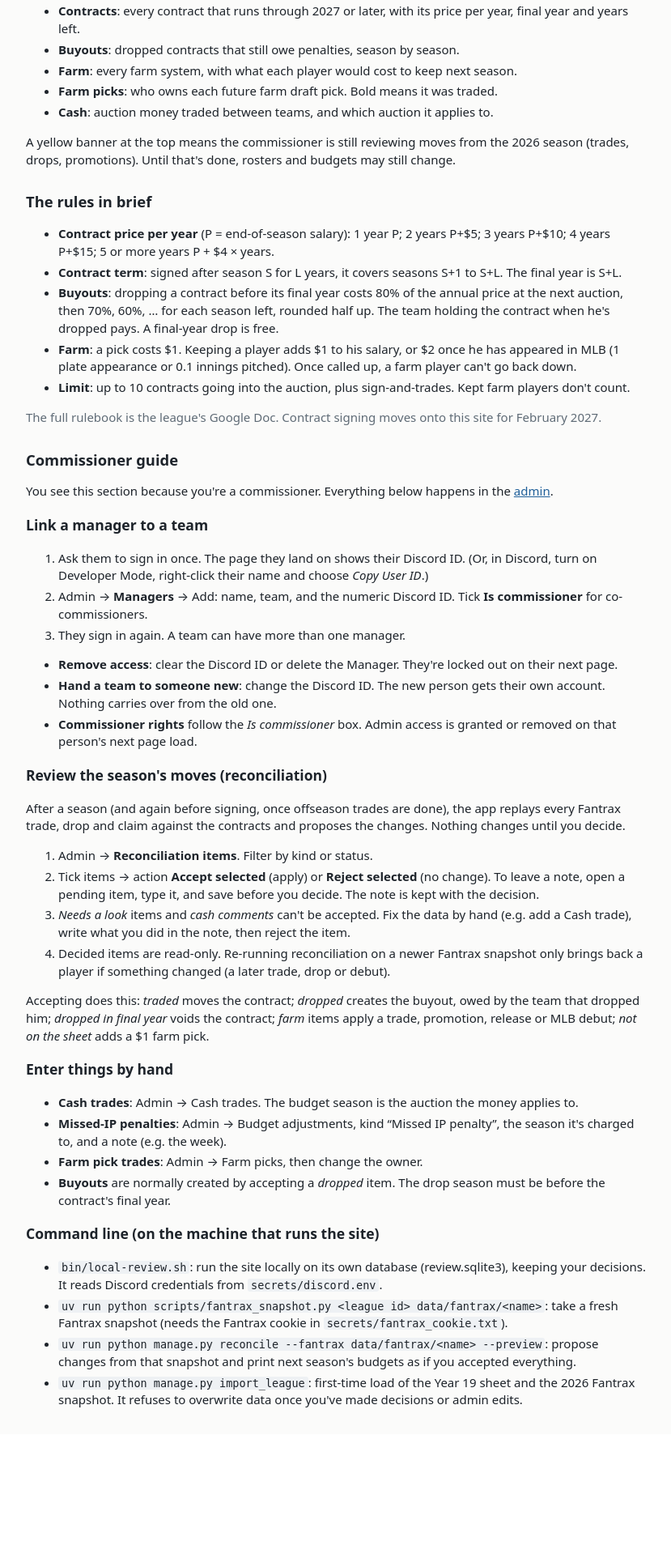
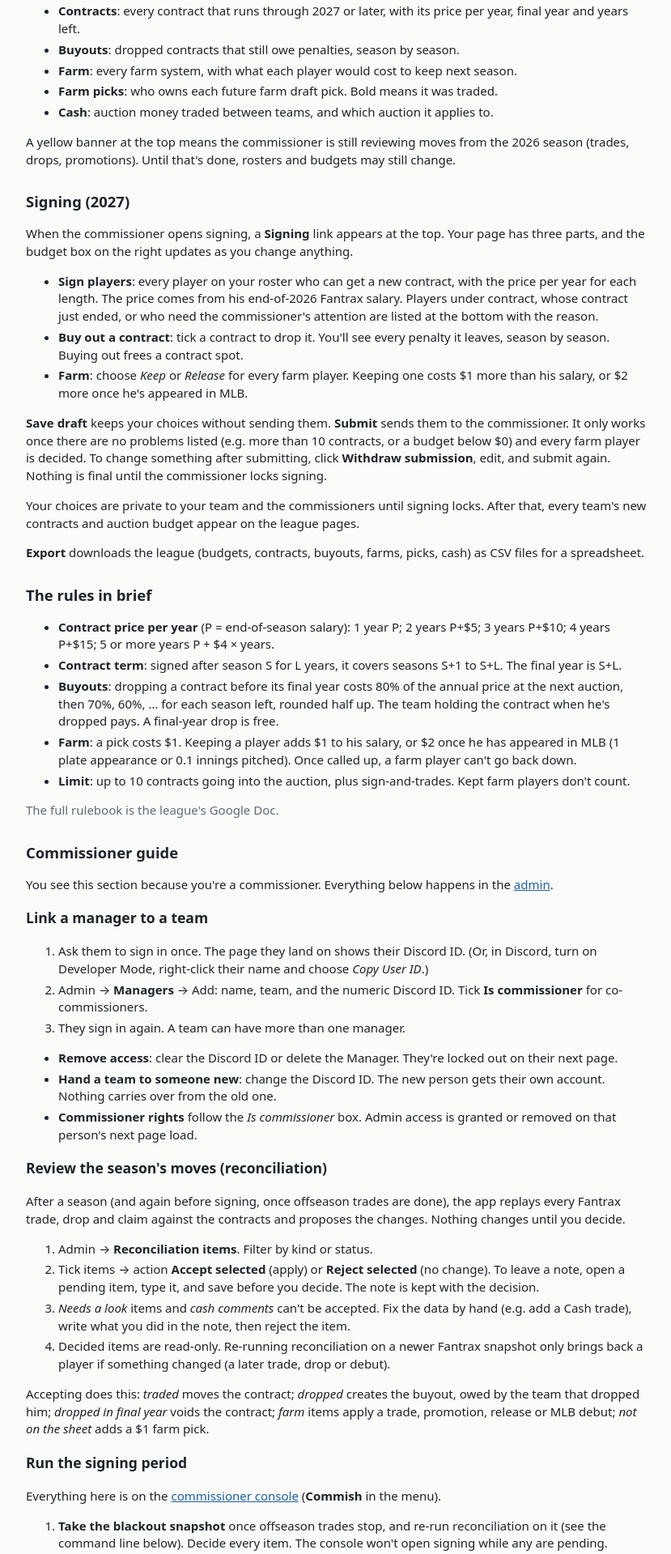
Before and after one commit to mbecker8/dyansty-commish, a Django app: page /help/ in a window 1280 px wide. Shown: the part 628-2547 px from the top of the page at 81% size, without its empty margins (48-877 px from the left). Before the commit the page ends 2366 px from the top, so only its background shows below. Run offline with Django 5.2, Linux system fonts and the light colour scheme; the visitor is signed in with stand-in values (Sample User, id 1); data that the repository does not hold is empty.

Commit message:
Docs and polish for the signing period
Help page: manager signing guide and the commissioner's signing steps.
RULES.md records the signing decisions (provisional ones marked).
ARCHITECTURE.md describes what M4 built. Team pages say 'Auction budget'
once signing locks; local-review.sh loads rosters on first run.

Co-Authored-By: Claude Opus 5.5 <noreply@anthropic.com>
Claude-Session: https://claude.ai/code/session_01VcfQSK3fViip8F5FEzX3BW

```diff
--- a/league/templates/league/help.html
+++ b/league/templates/league/help.html
@@ -34,6 +34,26 @@ done by hand outside Fantrax: contracts, buyouts, the farm system, and the aucti
 <p>A yellow banner at the top means the commissioner is still reviewing moves from the {{ league_season }} season
   (trades, drops, promotions). Until that's done, rosters and budgets may still change.</p>
 
+<h2>Signing ({{ next_season }})</h2>
+<p>When the commissioner opens signing, a <strong>Signing</strong> link appears at the top. Your page has three parts, and the
+  budget box on the right updates as you change anything.</p>
+<ul>
+  <li><strong>Sign players</strong>: every player on your roster who can get a new contract, with the price per year for each
+    length. The price comes from his end-of-{{ league_season }} Fantrax salary. Players under contract, whose contract just
+    ended, or who need the commissioner's attention are listed at the bottom with the reason.</li>
+  <li><strong>Buy out a contract</strong>: tick a contract to drop it. You'll see every penalty it leaves, season by season.
+    Buying out frees a contract spot.</li>
+  <li><strong>Farm</strong>: choose <em>Keep</em> or <em>Release</em> for every farm player. Keeping one costs $1 more than
+    his salary, or $2 more once he's appeared in MLB.</li>
+</ul>
+<p><strong>Save draft</strong> keeps your choices without sending them. <strong>Submit</strong> sends them to the commissioner.
+  It only works once there are no problems listed (e.g. more than 10 contracts, or a budget below $0) and every farm player is
+  decided. To change something after submitting, click <strong>Withdraw submission</strong>, edit, and submit again.
+  Nothing is final until the commissioner locks signing.</p>
+<p>Your choices are private to your team and the commissioners until signing locks. After that, every team's new
+  contracts and auction budget appear on the league pages.</p>
+<p><strong>Export</strong> downloads the league (budgets, contracts, buyouts, farms, picks, cash) as CSV files for a spreadsheet.</p>
+
 <h2>The rules in brief</h2>
 <ul>
   <li><strong>Contract price per year</strong> (P = end-of-season salary): 1 year P; 2 years P+$5; 3 years P+$10;
@@ -46,7 +66,7 @@ done by hand outside Fantrax: contracts, buyouts, the farm system, and the aucti
     MLB (1 plate appearance or 0.1 innings pitched). Once called up, a farm player can't go back down.</li>
   <li><strong>Limit</strong>: up to 10 contracts going into the auction, plus sign-and-trades. Kept farm players don't count.</li>
 </ul>
-<p class="muted">The full rulebook is the league's Google Doc. Contract signing moves onto this site for February {{ next_season }}.</p>
+<p class="muted">The full rulebook is the league's Google Doc.</p>
 
 {% if is_commissioner %}
 <h2 id="commissioner">Commissioner guide</h2>
@@ -84,12 +104,37 @@ done by hand outside Fantrax: contracts, buyouts, the farm system, and the aucti
   <em>dropped in final year</em> voids the contract; <em>farm</em> items apply a trade, promotion, release or MLB debut;
   <em>not on the sheet</em> adds a $1 farm pick.</p>
 
+<h3>Run the signing period</h3>
+<p>Everything here is on the <a href="{% url 'console' %}">commissioner console</a> (<strong>Commish</strong> in the menu).</p>
+<ol>
+  <li><strong>Take the blackout snapshot</strong> once offseason trades stop, and re-run reconciliation on it (see the
+    command line below). Decide every item. The console won't open signing while any are pending.</li>
+  <li><strong>Load the rosters</strong>: <code>manage.py sync_rosters --fantrax data/fantrax/&lt;blackout&gt;</code>. Prices
+    always come from the end-of-season snapshot (<code>--salaries</code>, 2026-final by default). The command lists any
+    contract whose player isn't on his team's roster. That's a drop or trade reconciliation missed. Rosters can be
+    re-loaded until signing opens, and not after.</li>
+  <li><strong>Open signing</strong> on the console. Optionally set a deadline in Admin → Signing periods. It's shown to
+    managers, but nothing locks automatically.</li>
+  <li><strong>Watch the teams table</strong>: status, new contracts, buyouts, contract count, budget left and any problems.
+    <em>Review / edit</em> opens a team's page. Changing another team's decisions needs a note, which goes in the audit log.
+    You can edit a team even after it has submitted.</li>
+  <li><strong>Lock signing</strong> when every team is ready. Locking applies every team's saved decisions in one go:
+    new contracts (signed {{ league_season }}), buyouts (dropped in {{ league_season }}), farm keeps (salary bumped for
+    {{ next_season }}) and releases. It's refused if any team has a problem or an undecided farm player. A team that
+    hasn't submitted gets its saved draft applied. Locking can't be undone from the console.</li>
+</ol>
+<p>The <a href="{% url 'audit' %}">audit log</a> records every save, submit, withdraw, open and lock, every reconciliation
+  decision, and every add, change or delete in the admin.</p>
+
 <h3>Enter things by hand</h3>
 <ul>
   <li><strong>Cash trades</strong>: Admin → Cash trades. The budget season is the auction the money applies to.</li>
   <li><strong>Missed-IP penalties</strong>: Admin → Budget adjustments, kind “Missed IP penalty”, the season it's charged to, and a note (e.g. the week).</li>
   <li><strong>Farm pick trades</strong>: Admin → Farm picks, then change the owner.</li>
-  <li><strong>Buyouts</strong> are normally created by accepting a <em>dropped</em> item. The drop season must be before the contract's final year.</li>
+  <li><strong>Buyouts</strong> are normally created by accepting a <em>dropped</em> item or at signing. The drop season must be before the contract's final year.</li>
+  <li><strong>Sign-and-trade</strong>: tick <em>Sign and trade</em> on the contract (Admin → Contracts). Each ticked contract
+    running next season allows that team one contract over the limit.</li>
+  <li><strong>Missing salary</strong>: a roster player with no end-of-season salary can't be signed. Set it in Admin → Roster entries.</li>
 </ul>
 
 <h3>Command line (on the machine that runs the site)</h3>
@@ -100,6 +145,8 @@ done by hand outside Fantrax: contracts, buyouts, the farm system, and the aucti
     (needs the Fantrax cookie in <code>secrets/fantrax_cookie.txt</code>).</li>
   <li><code>uv run python manage.py reconcile --fantrax data/fantrax/&lt;name&gt; --preview</code>: propose changes from that
     snapshot and print next season's budgets as if you accepted everything.</li>
+  <li><code>uv run python manage.py sync_rosters --fantrax data/fantrax/&lt;name&gt;</code>: load the signing pool from the
+    blackout snapshot, before signing opens.</li>
   <li><code>uv run python manage.py import_league</code>: first-time load of the Year 19 sheet and the 2026 Fantrax snapshot.
     It refuses to overwrite data once you've made decisions or admin edits.</li>
 </ul>
--- a/league/templates/league/team.html
+++ b/league/templates/league/team.html
@@ -11,9 +11,9 @@
   <div>Farm<strong>−${{ budget.farm }}</strong></div>
   <div>Cash<strong>{% if budget.cash_net >= 0 %}+{% else %}−{% endif %}${{ budget.cash_net|stringformat:"d"|cut:"-" }}</strong></div>
   {% if budget.missed_ip %}<div>Missed IP<strong>−${{ budget.missed_ip }}</strong></div>{% endif %}
-  <div>Left before signings<strong>${{ budget.remaining }}</strong></div>
+  <div>{% if signing_status == "locked" %}Auction budget{% else %}Left before signings{% endif %}<strong>${{ budget.remaining }}</strong></div>
 </div>
-<p class="muted">{{ next_season }} auction budget from what's already committed. Signings and farm keeps come out of this in February.</p>
+<p class="muted">{% if signing_status == "locked" %}{{ next_season }} auction budget, after this year's signings and farm keeps.{% else %}{{ next_season }} auction budget from what's already committed. Signings and farm keeps come out of this in February.{% endif %}</p>
 
 <details>
   <summary>How it adds up</summary>
@@ -25,7 +25,7 @@
       {% for a in adjustments %}<tr><td>{{ a.get_kind_display }}</td><td>{{ a.note }}</td><td class="num">−${{ a.amount }}</td></tr>{% endfor %}
       {% if budget.cash_net %}<tr><td>Cash trades (net)</td><td></td><td class="num">{% if budget.cash_net > 0 %}+{% else %}−{% endif %}${{ budget.cash_net|stringformat:"d"|cut:"-" }}</td></tr>{% endif %}
     </tbody>
-    <tfoot><tr><td>Left before signings</td><td></td><td class="num">${{ budget.remaining }}</td></tr></tfoot>
+    <tfoot><tr><td>{% if signing_status == "locked" %}Auction budget{% else %}Left before signings{% endif %}</td><td></td><td class="num">${{ budget.remaining }}</td></tr></tfoot>
   </table></div>
 </details>
 
--- a/league/templates/league/teams.html
+++ b/league/templates/league/teams.html
@@ -2,9 +2,9 @@
 {% block title %}Teams · Dynasty Commish{% endblock %}
 {% block content %}
 <h1>Teams — {{ next_season }} auction budgets</h1>
-<p class="muted">Committed money for {{ next_season }} before signings and farm keeps: $400 base, minus contracts, buyouts, farm and missed-IP penalties, plus or minus cash trades.</p>
+<p class="muted">Committed money for {{ next_season }}{% if signing_status != "locked" %} before signings and farm keeps{% endif %}: $400 base, minus contracts, buyouts, farm and missed-IP penalties, plus or minus cash trades.</p>
 <div class="table-wrap"><table>
-  <thead><tr><th>Team</th><th>Managers</th><th class="num">Contracts</th><th class="num">Buyouts</th><th class="num">Farm</th><th class="num">Cash</th><th class="num">Missed IP</th><th class="num">Left before signings</th></tr></thead>
+  <thead><tr><th>Team</th><th>Managers</th><th class="num">Contracts</th><th class="num">Buyouts</th><th class="num">Farm</th><th class="num">Cash</th><th class="num">Missed IP</th><th class="num">{% if signing_status == "locked" %}Auction budget{% else %}Left before signings{% endif %}</th></tr></thead>
   <tbody>
   {% for row in teams %}
     <tr>
```
Also changed, not shown: ARCHITECTURE.md (+39 -17 lines), RULES.md (+24 -0 lines), league/tests/test_signing_views.py (+12 -0 lines), README.md, 1 other file.
